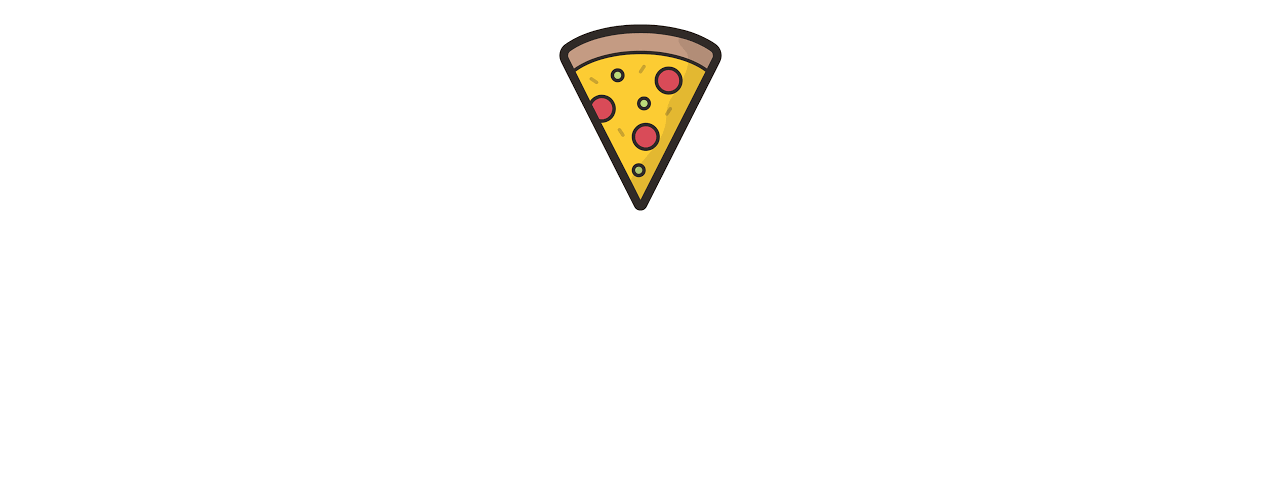
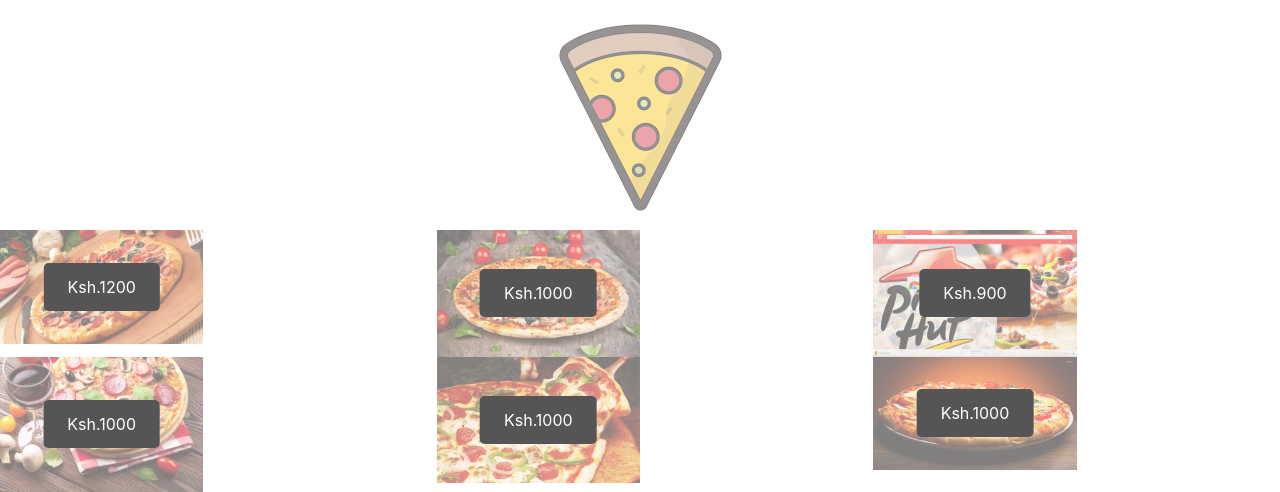
Before and after one commit to Leina33/Pizza, a plain HTML site: page index.html in a window 1280 px wide. Shown: the part 388-880 px from the top of the page. Before the commit the page ends 800 px from the top, so only its background shows below. Drawn offline with nearby package versions, Linux system fonts and the light colour scheme.

Commit message:
added opacity in my images

```diff
--- a/Js/scripts.js
+++ b/Js/scripts.js
@@ -0,0 +1,3 @@
+$(document).ready(function(){
+    (".pizza1")
+});
--- a/css/styles.css
+++ b/css/styles.css
@@ -3,12 +3,12 @@
   background-repeat: no-repeat;
   background-size: cover;
 }
-.container-fluid{
+.container-fluid {
   height: 100%;
   /* overflow: hidden; */
   text-align: center;
-    margin:0 auto;
-    padding-top:100px;
+  margin: 0 auto;
+  padding-top: 100px;
   padding-block-end: initial;
 }
 
@@ -31,7 +31,7 @@
 
 .text {
   color: #fff;
-    font-family: 'Roboto Condensed';
+  font-family: "Roboto Condensed";
   font-size: 22px;
   letter-spacing: 8px;
   line-height: 32px;
@@ -65,3 +65,39 @@
 .card-title {
   margin-bottom: 0.75rem;
 }
+.price {
+  position: relative;
+  width: 50%;
+}
+.price img {
+  width: 100%;
+  height: auto;
+}
+/* Style the button and place it in the middle of the container/image */
+.price .btn {
+  position: absolute;
+  top: 50%;
+  left: 50%;
+  transform: translate(-50%, -50%);
+  -ms-transform: translate(-50%, -50%);
+  background-color: #555;
+  color: white;
+  font-size: 16px;
+  padding: 12px 24px;
+  border: none;
+  cursor: pointer;
+  border-radius: 5px;
+}
+
+.price .btn:hover {
+  background-color: black;
+}
+img {
+    opacity: 0.5;
+    filter: alpha(opacity=50); /* For IE8 and earlier */
+  }
+
+  img:hover {
+    opacity: 1.0;
+    filter: alpha(opacity=100); /* For IE8 and earlier */
+  }
--- a/index.html
+++ b/index.html
@@ -1,14 +1,14 @@
 <!DOCTYPE html>
 <html lang="en">
   <head>
-    <meta charset="UTF-8">
-    <meta name="viewport" content="width=device-width, initial-scale=1.0">
-    <meta http-equiv="X-UA-Compatible" content="ie=edge">
-    <link href = "css/styles.css" rel="stylesheet" type="text/css" />
+    <meta charset="UTF-8" />
+    <meta name="viewport" content="width=device-width, initial-scale=1.0" />
+    <meta http-equiv="X-UA-Compatible" content="ie=edge" />
+    <link href="css/styles.css" rel="stylesheet" type="text/css" />
     <script src="https://ajax.googleapis.com/ajax/libs/jquery/3.4.1/jquery.min.js"></script>
     <script src="./Js/scripts.js"></script>
-    <link href="/css/bootstrap.css" rel ="stylesheet" type="text/css">
-    <title> Pizza</title>
+    <link href="/css/bootstrap.css" rel="stylesheet" type="text/css" />
+    <title>Pizza</title>
   </head>
   <body>
     <div class="background">
@@ -19,38 +19,46 @@
           </svg>
           <div class="text">YUMMY PIZZA</div>
         </div>
-
       </div>
     </div>
     <!--start of forms classes  -->
     <div class="row">
       <div class="col-sm-4">
-                <div class = "card" id ="card">
-                        <div class = "card-title">
+        <div class="card" id="card">
+          <div class="card-title">
             <h2>Choose size</h2>
           </div>
-                        <div class ="card-body">
-                            <form class ="" id ="form">
-                                <div class ="form-group">
-                                     <label for="" >Enter size</label>
-                                     <input type="text" class="form-control" id="size" onkeyup="allLetters(this)" name="size">
+          <div class="card-body">
+            <form class="" id="form">
+              <div class="form-group">
+                <label for="">Enter size</label>
+                <input
+                  type="text"
+                  class="form-control"
+                  id="size"
+                  onkeyup="allLetters(this)"
+                  name="size"
+                />
               </div>
             </form>
           </div>
         </div>
       </div>
       <div class="col-sm-4">
-                <div class = "card" id ="card">
-                        <div class = "card-title">
+        <div class="card" id="card">
+          <div class="card-title">
             <h2>choose crust</h2>
           </div>
-                        <div class ="card-body">
-                            <form class ="" id ="form">
-                                <div class ="form-group">
-                                     <select name ="crust">
-                                         <option value ="Cripsy">Cripsy</option>
-                                         <option value ="stuffed">Stuffed</option>
-                                         <option value ="Gluten-free">Gluten-free</option>
+          <div class="card-body">
+            <form class="" id="form">
+              <div class="form-group">
+                <select name="crust">
+                  <option value="Cripsy">Cripsy</option>
+                  <option value="stuffed">Stuffed</option>
+                  <option value="Gluten-free">Gluten-free</option>
+                  <option value ="cheese Filled">cheese Filled</option>
+                  <option value = "deep">deep</option>
+                  <option value ="thin">Thin</option>
                 </select>
               </div>
             </form>
@@ -58,33 +66,68 @@
         </div>
       </div>
       <div class="col-sm-4">
-                <div class = "card" id ="card">
-                        <div class = "card-title">
+        <div class="card" id="card">
+          <div class="card-title">
             <h2>Choose size</h2>
           </div>
-                        <div class ="card-body">
-                            <form class ="" id ="form">
-                                <div class ="form-group">
-                                     <label for="" >Enter Toppings</label>
-                                     <input type="text" class="form-control" id="size" onkeyup="allLetters(this)" name="size">
+          <div class="card-body">
+            <form class="" id="form">
+              <div class="form-group">
+                <label for="">Enter Toppings</label>
+                <input
+                  type="text"
+                  class="form-control"
+                  id="size"
+                  onkeyup="allLetters(this)"
+                  name="size"
+                />
               </div>
             </form>
           </div>
         </div>
       </div>
-
-
     </div>
     <div class="text-center">
-        <h2 class = "heading center">Hot views</h2>
-        <img src= "asserts/background/icon.png">
+      <h2 class="heading center">Hot views</h2>
+      <img src="asserts/background/icon.png" />
     </div>
-    <div class ="row">
-        <div class ="col-sm-4">
-            <img src =""
+    <div class="row">
+      <div class="col-sm-4">
+        <div class="price">
+          <img src="asserts/licking/download (1).jpeg" />
+          <button class="btn">Ksh.1200</button>
         </div>
       </div>
-
-
+      <div class="col-sm-4">
+        <div class="price">
+          <img src="asserts/licking/download (2).jpeg" />
+          <button class="btn">Ksh.1000</button>
+        </div>
+      </div>
+      <div class="col-sm-4">
+        <div class="price">
+          <img src="asserts/licking/download (3).jpeg" />
+          <button class="btn">Ksh.900</button>
+        </div>
+      </div>
+      <div class="col-sm-4">
+        <div class="price">
+          <img src="asserts/licking/download (4).jpeg" />
+          <button class="btn">Ksh.1000</button>
+        </div>
+      </div>
+      <div class="col-sm-4">
+        <div class="price">
+          <img src="asserts/licking/download (5).jpeg" />
+          <button class="btn">Ksh.1000</button>
+        </div>
+      </div>
+      <div class="col-sm-4">
+        <div class="price">
+          <img src="asserts/licking/download.jpeg" />
+          <button class="btn">Ksh.1000</button>
+        </div>
+      </div>
+    </div>
   </body>
 </html>
```
Also changed, not shown: asserts/licking/download (1).jpeg (added), asserts/licking/download (2).jpeg (added), asserts/licking/download (3).jpeg (added), asserts/licking/download (4).jpeg (added), asserts/licking/download (5).jpeg (added), asserts/licking/download.jpeg (added), asserts/licking/images (1).jpeg (added), asserts/licking/images (2).jpeg (added), asserts/licking/images (3).jpeg (added), asserts/licking/images.jpeg (added). Lines whose indentation alone changed are shown as unchanged.
